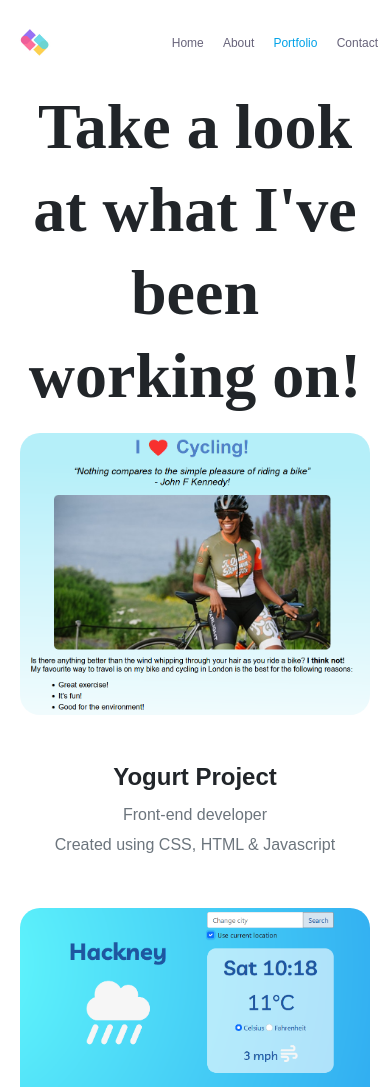
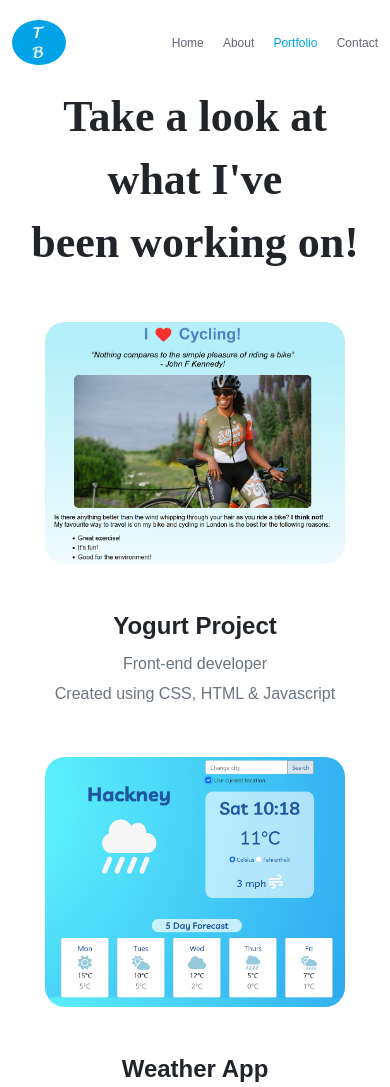
Before and after one commit to MsTishaB/personal-portfolio, a plain HTML site: page work.html in a window 390 px wide. Shown: the top 1087 px of the page. Drawn offline with nearby package versions, Linux system fonts and the light colour scheme.

Commit message:
Changed logo and formatted content

```diff
--- a/src/style.css
+++ b/src/style.css
@@ -3,7 +3,7 @@
 	--default-font-family: "Poppins", sans-serif;
 	--default-font-color: #272142;
 	--branding-color: rgb(0, 162, 232);
-	--secondary-color: #f9f7fe;
+	--secondary-color: rgb(173, 216, 230, 0.2);
 }
 
 h1,
@@ -140,15 +140,13 @@ nav li.active a {
 
 .content h3 {
 	font-size: 24px;
-	text-align: center;
+
 	font-weight: 700;
 	font-family: var(--default-font-family);
 }
 
-.work-portfolio p {
-	font-size: 14px;
-	text-align: center;
-	font-family: var(--default-font-family);
+.portfolio img {
+	max-width: 700px;
 }
 
 footer {
@@ -226,6 +224,15 @@ footer .contact-box a {
 	.content-container {
 		padding: 0px 20px;
 	}
+
+	.content h1 {
+		font-size: 44px;
+		line-height: 63px;
+	}
+	.portfolio img {
+		max-width: 300px;
+	}
+
 	nav a {
 		font-size: 12px;
 	}
--- a/work.html
+++ b/work.html
@@ -36,14 +36,10 @@
 			<nav class="d-flex justify-content-between">
 				<a href="/" title="Homepage">
 					<img
-						src="images/logo.png"
-						alt="SheCodes Logo"
-						class="logo d-none d-md-block" />
-					<img
-						src="images/logo-small.jpg"
-						alt="SheCodes small logo"
-						class="logo d-block d-md-none"
-				/></a>
+						src="images/tisha-brown-logo-small.png"
+						alt="Tisha Brown Logo"
+						class="logo" />
+
 				<ul>
 					<li>
 						<a href="/" title="Homepage">Home</a>
@@ -62,17 +58,17 @@
 		</div>
 		<div class="container content-container">
 			<div class="content">
-				<h1 class="mb-3">
+				<h1 class="mb-5">
 					Take a look at what I've <br />
 					been working on!
 				</h1>
-
+				<div class="d-flex flex-column portfolio">
 					<img
 						src="images/cycling-page-screenshot.png"
 						alt="screenshot of a cycling website"
 						class="img-fluid mb-5"
 					/>
-				<h3>Yogurt Project</h3>
+					<h3 class="tex-center">Yogurt Project</h3>
 					<p class="text-muted mb-5 text-center">
 						Front-end developer<br />
 						Created using CSS, HTML & Javascript
@@ -84,12 +80,13 @@
 						class="img-fluid mb-5"
 						id="weather-app"
 					/>
-				<h3>Weather App</h3>
-				<p class="text-muted mb-5 text-center">
+					<h3 class="text-center">Weather App</h3>
+					<p class="text-muted mb-2 text-center">
 						Front-end developer<br />
 						Created using HTML, Javascript, CSS, FontAwesome, Bootstrap &
 						intergrating a weather API
 					</p>
+				</div>
 			</div>
 			<footer>
 				<div class="contact-box d-flex justify-content-between mb-5">
@@ -106,7 +103,7 @@
 						>
 					</div>
 				</div>
-				<div class="d-flex justify-content-center mb-5">
+				<div class="d-flex justify-content-center mb-3">
 					<a
 						href="mailto:ms.tisha.brown@gmail.com"
 						class="email-link"
@@ -114,9 +111,7 @@
 						>ms.tisha.brown@gmail.com</a
 					>
 				</div>
-				<div
-					class="social-links text-center d-flex justify-content-center mb-5"
-				>
+				<div class="social-links d-flex justify-content-center mb-3">
 					<a
 						href="https://www.github.com/MsTishaB"
 						target="_blank"
```
Also changed, not shown: about.html (+10 -15 lines), contact.html (+6 -10 lines), index.html (+2 -6 lines), images/cycling-page-screenshot-50.png (added), images/cycling-page-screenshot-75.png (added), images/weather-app-50.png (added), images/weather-app-75.png (added). Lines whose indentation alone changed are shown as unchanged.
